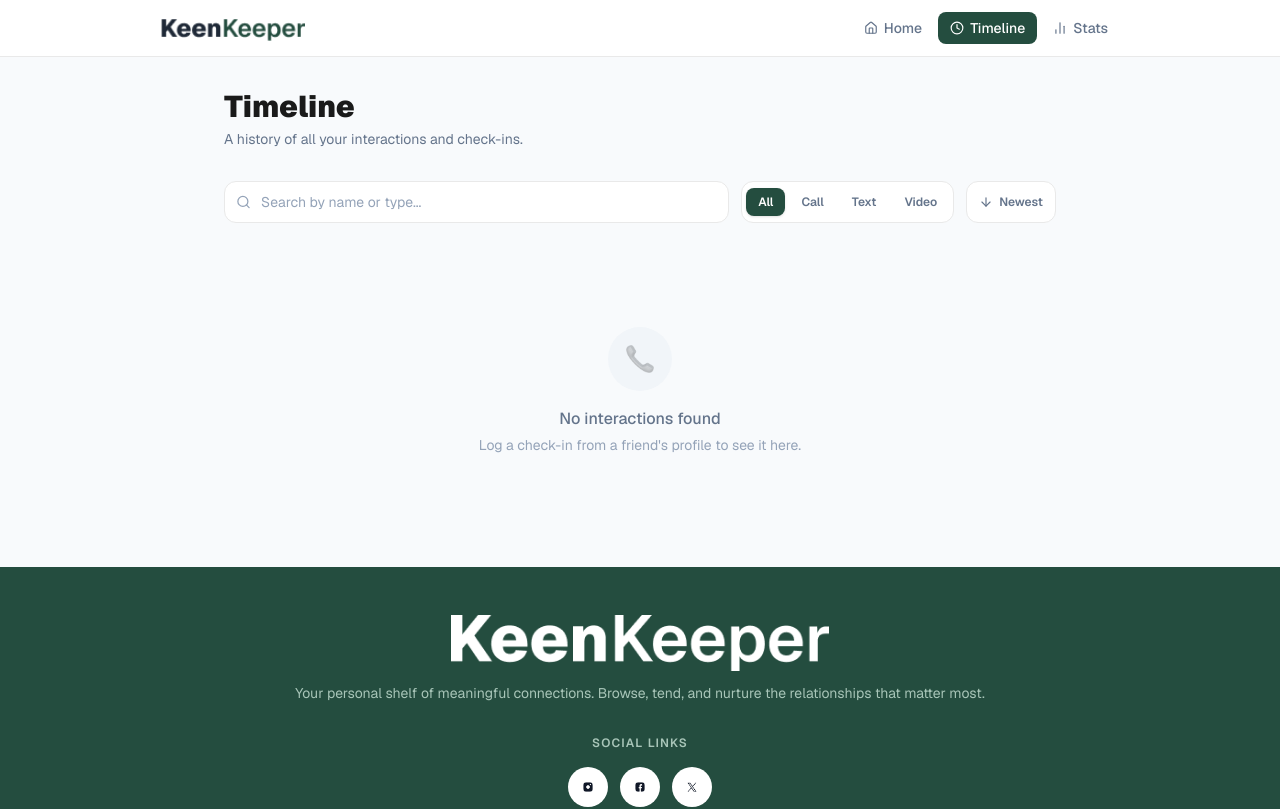
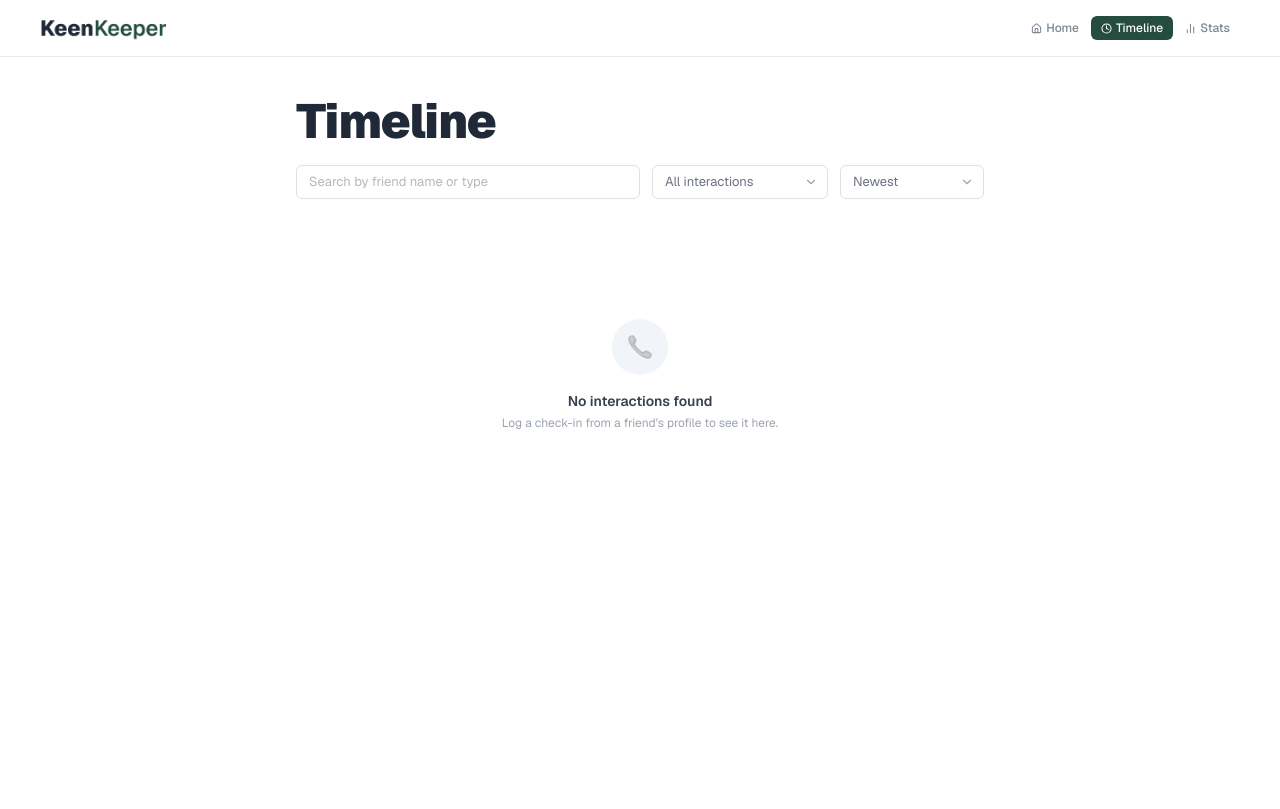
Before and after one commit to sokoo69/keen-keeper, a Next.js app: page /timeline in a window 1280 px wide. Shown: the top 809 px of the page. Built offline with nearby package versions, Linux system fonts and the light colour scheme.

Commit message:
refine timeline UI controls and navbar alignment

```diff
--- a/app/globals.css
+++ b/app/globals.css
@@ -22,13 +22,11 @@ body {
   font-family: var(--font-geist), system-ui, sans-serif;
 }
 
-/* Smooth transitions globally */
 a,
 button {
   transition: all 0.2s ease;
 }
 
-/* Custom scrollbar */
 ::-webkit-scrollbar {
   width: 6px;
 }
@@ -43,7 +41,6 @@ button {
   background: #a1a1a1;
 }
 
-/* Loading spinner */
 @keyframes spin {
   to {
     transform: rotate(360deg);
@@ -66,7 +63,6 @@ button {
   border-radius: 8px;
 }
 
-/* Toast custom */
 .go2072408551 {
   min-width: 280px;
 }
--- a/app/layout.js
+++ b/app/layout.js
@@ -23,7 +23,7 @@ export default function RootLayout({ children }) {
         <main className="flex-1">{children}</main>
         <Footer />
         <Toaster
-          position="top-right"
+          position="top-center"
           toastOptions={{
             duration: 3000,
             style: {
--- a/app/timeline/page.js
+++ b/app/timeline/page.js
@@ -2,35 +2,26 @@
 
 import Image from "next/image";
 import { useEffect, useState } from "react";
-import { Search, ArrowUp, ArrowDown } from "lucide-react";
+import { ChevronDown } from "lucide-react";
 import { getTimeline, initializeTimeline } from "@/lib/timelineStore";
 
 const typeConfig = {
   call: {
     label: "Call",
     icon: "/assets/call.png",
-    bg: "bg-[#F0FDF4]",
-    badgeBg: "bg-[#D1FAE5]",
-    badgeText: "text-[#059669]",
   },
   text: {
     label: "Text",
     icon: "/assets/text.png",
-    bg: "bg-[#EFF6FF]",
-    badgeBg: "bg-[#DBEAFE]",
-    badgeText: "text-[#1D4ED8]",
   },
   video: {
     label: "Video",
     icon: "/assets/video.png",
-    bg: "bg-[#FDF4FF]",
-    badgeBg: "bg-[#F3E8FF]",
-    badgeText: "text-[#7E22CE]",
   },
 };
 
 const filterOptions = [
-  { value: "all", label: "All" },
+  { value: "all", label: "All interactions" },
   { value: "call", label: "Call" },
   { value: "text", label: "Text" },
   { value: "video", label: "Video" },
@@ -40,7 +31,7 @@ export default function TimelinePage() {
   const [entries, setEntries] = useState([]);
   const [filter, setFilter] = useState("all");
   const [sortOrder, setSortOrder] = useState("newest");
-  const [search, setSearch] = useState("");
+  const [searchQuery, setSearchQuery] = useState("");
 
   useEffect(() => {
     initializeTimeline();
@@ -51,18 +42,30 @@ export default function TimelinePage() {
       setEntries(getTimeline());
     };
     window.addEventListener("storage", handleStorage);
-    return () => window.removeEventListener("storage", handleStorage);
+    window.addEventListener("keenkeeper:timeline", handleStorage);
+    return () => {
+      window.removeEventListener("storage", handleStorage);
+      window.removeEventListener("keenkeeper:timeline", handleStorage);
+    };
   }, []);
 
   const filtered = entries
     .filter((e) => (filter === "all" ? true : e.type === filter))
     .filter((e) => {
-      if (!search.trim()) return true;
-      const q = search.toLowerCase();
+      const q = searchQuery.trim().toLowerCase();
+      if (!q) return true;
+
+      const parsedFriendName = e.title?.toLowerCase().includes(" with ")
+        ? e.title.toLowerCase().split(" with ").slice(1).join(" with ")
+        : "";
+      const friendName = (e.friendName || parsedFriendName || "").toLowerCase();
+      const typeLabel = (typeConfig[e.type]?.label || e.type || "").toLowerCase();
+      const title = (e.title || "").toLowerCase();
+
       return (
-        e.title.toLowerCase().includes(q) ||
-        e.friendName?.toLowerCase().includes(q) ||
-        e.type.toLowerCase().includes(q)
+        friendName.includes(q) ||
+        typeLabel.includes(q) ||
+        title.includes(q)
       );
     })
     .sort((a, b) => {
@@ -77,130 +80,125 @@ export default function TimelinePage() {
       year: "numeric",
     });
 
-  const formatTime = (dateStr) =>
-    new Date(dateStr).toLocaleTimeString("en-US", {
-      hour: "2-digit",
-      minute: "2-digit",
-    });
+  const splitTitle = (title = "") => {
+    const idx = title.toLowerCase().indexOf(" with ");
+    if (idx === -1) return { lead: title, tail: "" };
+    return {
+      lead: title.slice(0, idx),
+      tail: title.slice(idx),
+    };
+  };
 
   return (
-    <div className="max-w-4xl mx-auto px-4 sm:px-6 lg:px-8 py-8">
-      <div className="mb-8">
-        <h1 className="text-3xl font-black text-[#1a1a1a] mb-1">Timeline</h1>
-        <p className="text-[#64748B] text-sm">
-          A history of all your interactions and check-ins.
-        </p>
-      </div>
+    <div className="min-h-screen bg-white">
+      <div className="max-w-3xl mx-auto px-6 sm:px-10 py-10">
+        <h1 className="text-[42px] sm:text-5xl font-black text-[#1F2937] tracking-tight mb-5">
+          Timeline
+        </h1>
 
-      <div className="flex flex-col sm:flex-row gap-3 mb-6">
-        <div className="relative flex-1">
-          <Search
-            size={15}
-            className="absolute left-3 top-1/2 -translate-y-1/2 text-[#94A3B8]"
-          />
+        <div className="mb-6 grid grid-cols-1 sm:grid-cols-[1fr_auto_auto] gap-3 items-center">
           <input
             id="timeline-search"
             type="text"
-            placeholder="Search by name or type..."
-            value={search}
-            onChange={(e) => setSearch(e.target.value)}
-            className="w-full pl-9 pr-4 py-2.5 border border-[#E9E9E9] rounded-xl text-sm text-[#1a1a1a] placeholder:text-[#94A3B8] focus:outline-none focus:ring-2 focus:ring-[#244D3F]/20 focus:border-[#244D3F]/30 bg-white"
+            value={searchQuery}
+            onChange={(e) => setSearchQuery(e.target.value)}
+            placeholder="Search by friend name or type"
+            className="w-full bg-white border border-[#DDE1E7] rounded-md py-2 px-3 text-[13px] text-[#6B7280] leading-tight focus:outline-none focus:border-[#244D3F]"
+          />
+
+          <div className="relative w-44">
+            <select
+              id="timeline-filter"
+              value={filter}
+              onChange={(e) => setFilter(e.target.value)}
+              className="w-full appearance-none bg-white border border-[#DDE1E7] rounded-md py-2 pl-3 pr-8 text-[13px] text-[#6B7280] leading-tight focus:outline-none focus:border-[#244D3F] cursor-pointer"
+            >
+              {filterOptions.map((opt) => (
+                <option key={opt.value} value={opt.value}>
+                  {opt.label}
+                </option>
+              ))}
+            </select>
+            <ChevronDown
+              size={14}
+              className="pointer-events-none absolute right-2.5 top-1/2 -translate-y-1/2 text-[#9CA3AF]"
             />
           </div>
 
-        <div className="flex items-center gap-1 bg-white border border-[#E9E9E9] rounded-xl p-1">
-          {filterOptions.map((opt) => (
-            <button
-              key={opt.value}
-              id={`filter-${opt.value}`}
-              onClick={() => setFilter(opt.value)}
-              className={`px-3 py-1.5 rounded-lg text-xs font-semibold transition-all ${
-                filter === opt.value
-                  ? "bg-[#244D3F] text-white shadow-sm"
-                  : "text-[#64748B] hover:text-[#244D3F]"
-              }`}
+          <div className="relative w-36">
+            <select
+              id="timeline-sort"
+              value={sortOrder}
+              onChange={(e) => setSortOrder(e.target.value)}
+              className="w-full appearance-none bg-white border border-[#DDE1E7] rounded-md py-2 pl-3 pr-8 text-[13px] text-[#6B7280] leading-tight focus:outline-none focus:border-[#244D3F] cursor-pointer"
             >
-              {opt.label}
-            </button>
-          ))}
+              <option value="newest">Newest</option>
+              <option value="oldest">Oldest</option>
+            </select>
+            <ChevronDown
+              size={14}
+              className="pointer-events-none absolute right-2.5 top-1/2 -translate-y-1/2 text-[#9CA3AF]"
+            />
           </div>
-
-        <button
-          id="sort-btn"
-          onClick={() =>
-            setSortOrder(sortOrder === "newest" ? "oldest" : "newest")
-          }
-          className="flex items-center gap-1.5 px-3 py-2 bg-white border border-[#E9E9E9] rounded-xl text-xs font-semibold text-[#64748B] hover:text-[#244D3F] hover:border-[#244D3F]/30 transition-all"
-        >
-          {sortOrder === "newest" ? (
-            <>
-              <ArrowDown size={14} /> Newest
-            </>
-          ) : (
-            <>
-              <ArrowUp size={14} /> Oldest
-            </>
-          )}
-        </button>
         </div>
 
         {filtered.length === 0 ? (
-        <div className="flex flex-col items-center justify-center py-20 text-center">
-          <div className="w-16 h-16 bg-[#F1F5F9] rounded-full flex items-center justify-center mb-4">
+          <div className="flex flex-col items-center justify-center py-24 text-center">
+            <div className="w-14 h-14 bg-[#F1F5F9] rounded-full flex items-center justify-center mb-4">
               <Image
                 src="/assets/call.png"
                 alt="No interactions"
-              width={28}
-              height={28}
-              className="w-7 h-7 object-contain opacity-30"
+                width={24}
+                height={24}
+                className="w-6 h-6 object-contain opacity-30"
               />
             </div>
-          <p className="text-[#64748B] font-medium">No interactions found</p>
-          <p className="text-[#94A3B8] text-sm mt-1">
+            <p className="text-[#374151] font-semibold text-sm">
+              No interactions found
+            </p>
+            <p className="text-[#9CA3AF] text-xs mt-1">
               Log a check-in from a friend&apos;s profile to see it here.
             </p>
           </div>
         ) : (
-        <div className="relative">
-          <div className="absolute left-6 top-0 bottom-0 w-px bg-[#E9E9E9]" />
-          <div className="flex flex-col gap-2">
+          <div className="divide-y divide-[#E5E7EB]">
             {filtered.map((entry) => {
               const config = typeConfig[entry.type] || typeConfig.call;
+              const { lead, tail } = splitTitle(entry.title);
               return (
                 <div
                   key={entry.id}
-                  className="relative flex items-center gap-4 pl-14 py-3 pr-4 bg-white rounded-xl border border-[#E9E9E9] hover:shadow-md hover:border-[#244D3F]/10 transition-all group"
+                  className="flex items-center gap-4 py-3.5 hover:bg-[#F9FAFB] transition-colors duration-150 px-2 -mx-2 rounded-sm"
                 >
-                  <div
-                    className={`absolute left-[14px] top-1/2 -translate-y-1/2 w-[26px] h-[26px] rounded-full flex items-center justify-center ${config.bg} ring-2 ring-white`}
-                  >
+                  <div className="shrink-0 w-5 h-5 flex items-center justify-center">
                     <Image
                       src={config.icon}
                       alt={config.label}
-                      width={14}
-                      height={14}
-                      className="w-3.5 h-3.5 object-contain"
+                      width={18}
+                      height={18}
+                      className="w-4.5 h-4.5 object-contain"
                     />
                   </div>
+
                   <div className="flex-1 min-w-0">
-                    <p className="font-semibold text-sm text-[#1a1a1a] group-hover:text-[#244D3F] transition-colors truncate">
-                      {entry.title}
+                    <p className="text-[13.5px] leading-snug text-[#1F2937]">
+                      <span className="font-bold">{lead}</span>
+                      {tail ? (
+                        <span className="font-normal text-[#6B7280]">
+                          {tail}
+                        </span>
+                      ) : null}
                     </p>
-                    <p className="text-xs text-[#94A3B8] mt-0.5">
-                      {formatDate(entry.date)} at {formatTime(entry.date)}
+                    <p className="text-[11.5px] text-[#9CA3AF] mt-0.5 leading-none">
+                      {formatDate(entry.date)}
                     </p>
                   </div>
-                  <span
-                    className={`shrink-0 text-[10px] font-bold px-2 py-0.5 rounded-full ${config.badgeBg} ${config.badgeText} uppercase`}
-                  >
-                    {entry.type}
-                  </span>
                 </div>
               );
             })}
           </div>
+        )}
       </div>
-      )}
     </div>
   );
 }
--- a/components/Navbar.jsx
+++ b/components/Navbar.jsx
@@ -23,32 +23,32 @@ export default function Navbar() {
 
   return (
     <header className="sticky top-0 z-50 bg-white border-b border-[#E9E9E9]">
-      <nav className="max-w-5xl mx-auto px-4 sm:px-6 lg:px-8 h-14 flex items-center justify-between">
+      <nav className="w-full px-4 sm:px-6 lg:px-10 h-14 flex items-center justify-between">
         <Link href="/" className="flex items-center select-none">
           <Image
             src="/assets/logo.png"
             alt="KeenKeeper"
-            width={140}
-            height={40}
-            className="h-8 w-auto object-contain"
+            width={124}
+            height={28}
+            className="h-7 w-auto object-contain"
             priority
           />
         </Link>
 
-        <ul className="hidden md:flex items-center gap-1">
+        <ul className="hidden md:flex items-center gap-0.5">
           {navLinks.map(({ href, label, icon: Icon }) => {
             const active = isActive(href);
             return (
               <li key={href}>
                 <Link
                   href={href}
-                  className={`flex items-center gap-1.5 px-3 py-1.5 rounded-lg text-sm font-medium transition-all duration-150 ${
+                  className={`flex items-center gap-1 px-2.5 py-1 rounded-md text-xs font-medium transition-all duration-150 ${
                     active
                       ? "bg-[#244D3F] text-white"
-                      : "text-[#64748B] hover:text-[#244D3F] hover:bg-[#244D3F]/10"
+                      : "text-[#7A8794] hover:text-[#244D3F] hover:bg-[#244D3F]/10"
                   }`}
                 >
-                  <Icon size={14} />
+                  <Icon size={11} strokeWidth={2.2} />
                   {label}
                 </Link>
               </li>
@@ -57,7 +57,7 @@ export default function Navbar() {
         </ul>
 
         <button
-          className="md:hidden p-2 rounded-lg text-[#64748B] hover:bg-gray-100"
+          className="md:hidden p-1.5 rounded-md text-[#64748B] hover:bg-gray-100"
           onClick={() => setMobileOpen(!mobileOpen)}
           aria-label="Toggle menu"
         >
--- a/lib/timelineStore.js
+++ b/lib/timelineStore.js
@@ -13,6 +13,7 @@ export function getTimeline() {
 export function saveTimeline(entries) {
   if (typeof window === "undefined") return;
   localStorage.setItem(TIMELINE_KEY, JSON.stringify(entries));
+  window.dispatchEvent(new Event("keenkeeper:timeline"));
 }
 
 export function addTimelineEntry(entry) {
```
Lines whose indentation alone changed are shown as unchanged.
